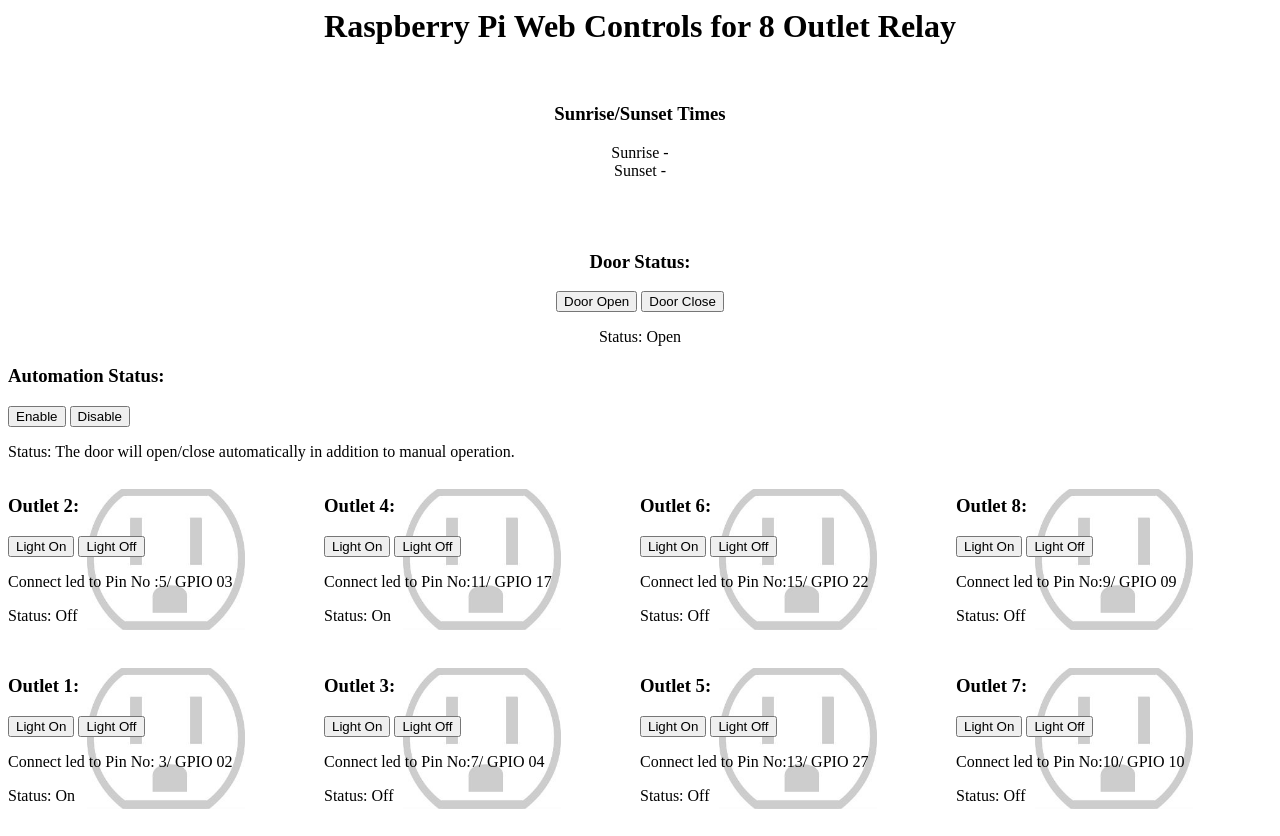
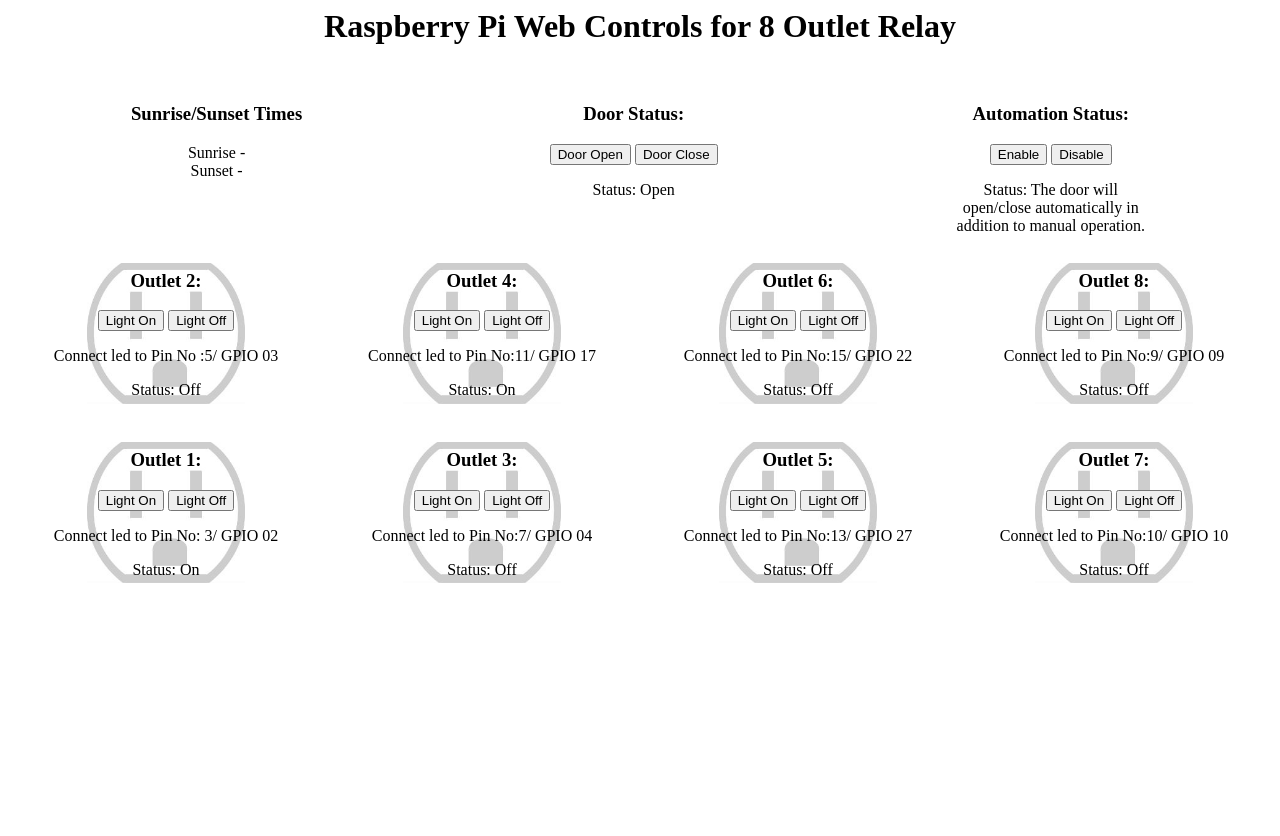
Before and after one commit to BurlyNerdGetsTheWorm/Coop_Automation, a PHP site: page / in a window 1280 px wide. After the commit the page ends 583 px from the top, so only its background shows below. Run offline with PHP 8.4, Linux system fonts and the light colour scheme; data that the repository does not hold is empty.

Commit message:
Made the sunrise and settings look pretty

```diff
--- a/index.php
+++ b/index.php
@@ -75,7 +75,7 @@
 <body>
 
 <div align="center">
-
+<div id="SunTimesGroup">
 <h3>Sunrise/Sunset Times</h3>
 <p>
 <?php
@@ -84,23 +84,26 @@
 echo "Sunrise - ",$data[Sunrise],"<br />";
 echo "Sunset - ",$data[Sunset];
 ?>
-</p><br /><br />
+</p>
+</div>
 
 <form method="post">
 
 <div id="DoorGroup">
 <h3>Door Status:</h3>
+<p>
 <button id="Door-Open" class="btn" name="DOOROPEN">Door Open</button>
 <button id="Door-Close" class="btn" name="DOORCLOSE">Door Close</button><br>
 <p>Status: <?php
 $data = json_decode(file_get_contents("values.json"),true);
 echo $data[doorstatus];
 ?>
-</div>
+</p>
 </div>
 
 <div id="AutomationGroup">
   <h3>Automation Status:</h3>
+<p>
   <button id="Automation-Enabled" class="btn" name="AUTOMATIONENABLED">Enable</button>
   <button id="Automation-Disabled" class="btn" name="AUTOMATIONENABLED">Disable</button><br>
   <p>Status: <?php
@@ -112,9 +115,10 @@
     echo "The door is set to manual operation only.";
   }
   ?>
-  </div>
-  </div>
+</p>
 </div>
+
+<div class="clear"></div>
 
 <div id="Outlet2Group" class="toprow firstrow">
 <h3>Outlet 2:</h3>
--- a/site.css
+++ b/site.css
@@ -21,7 +21,15 @@
 margin-bottom:15px;
 }
 
-#example
+#SunTimesGroup,#DoorGroup,#AutomationGroup
 {
-clear:left;
+float:left;
+display:inline;
+width:15%;
+margin:0px 9%;
 }
+
+.clear
+{
+clear:both;
+}
```
